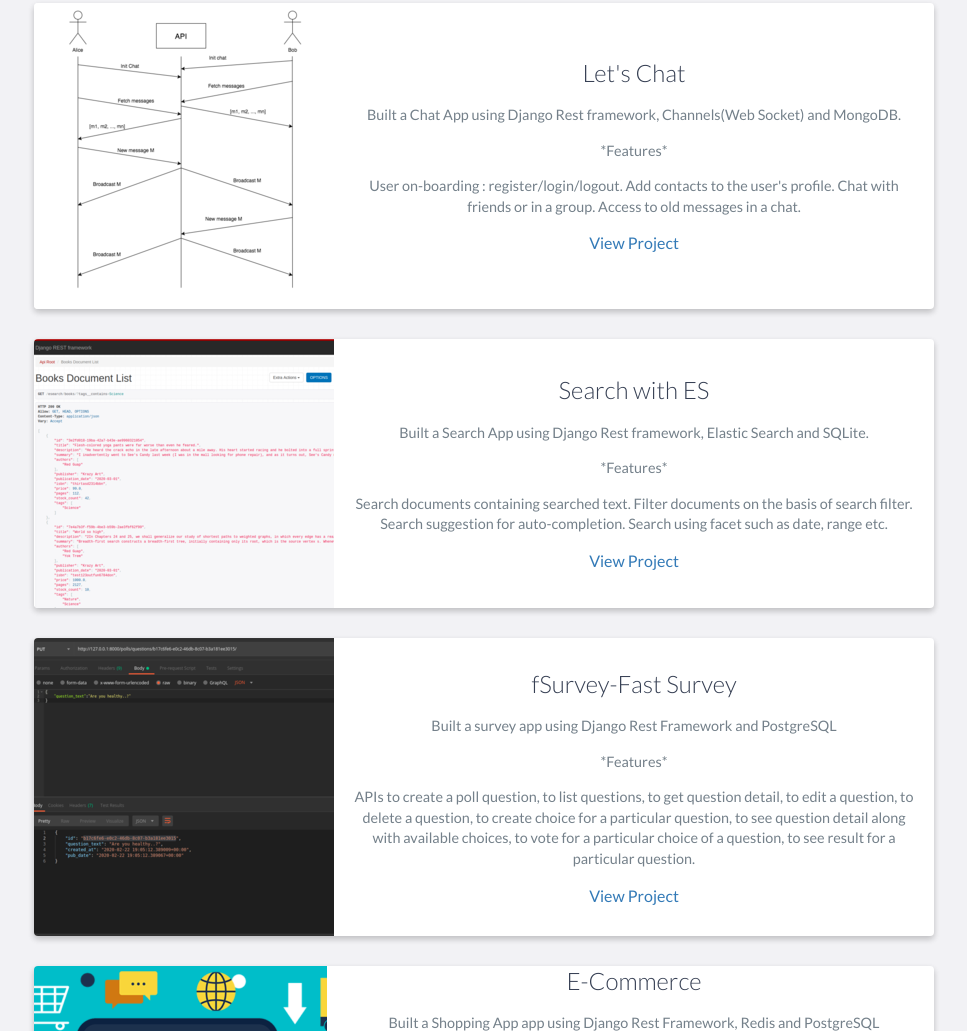
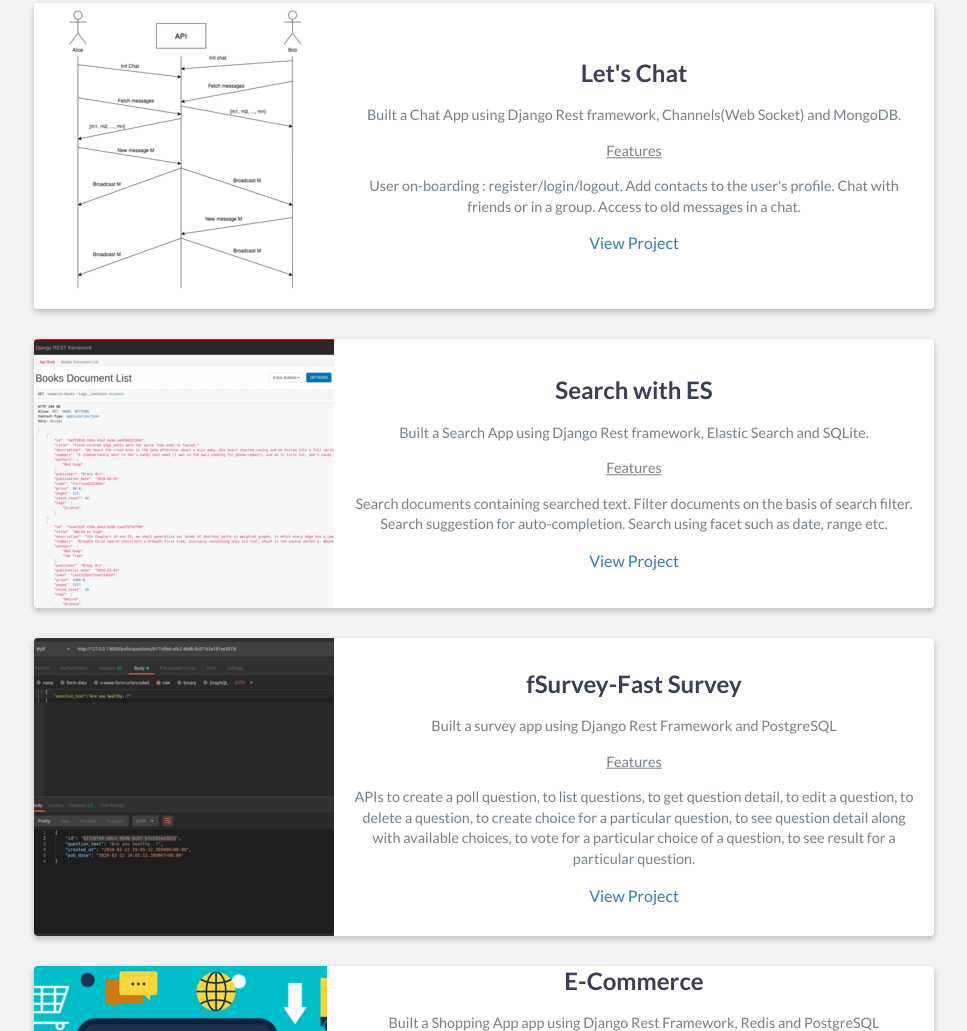
Before and after one commit to ThakurHitesh/ThakurHitesh.github.io, a website: page index.html in a window 1280 px wide. Shown: the part 3309-4340 px from the top of the page, without its empty margins (156-1123 px from the left). Drawn offline with nearby package versions, Linux system fonts and the light colour scheme.

Commit message:
updated styles

```diff
--- a/index.html
+++ b/index.html
@@ -122,7 +122,7 @@
         <h2 class="heading">Experience</h2>
         <div id="experience-timeline">
             <div data-date="August 2019 – Present">
-                <h3>Stones2Milestones Edu Services Pvt. Ltd.</h3>
+                <h3><b>Stones2Milestones Edu Services Pvt. Ltd.</b></h3>
                 <h4>Backend Engineer</h4>
                 <h5>A <a href="https://play.google.com/store/apps/details?id=com.application.freadom&hl=en_IN">mobile</a>/<a href="https://web.getfreadom.com/login">web</a> application <a href="https://getfreadom.com/">Freadom</a> designed to help parents raise happy readers at home.</h5>
                 <p>
@@ -192,9 +192,9 @@
                     </div>
                     <!-- End .project-image -->
                     <div class="project-info">
-                        <h3>Let's Chat</h3>
+                        <h3><b>Let's Chat</b></h3>
                         <p>Built a Chat App using Django Rest framework, Channels(Web Socket) and MongoDB.</p>
-                        <p>*Features*</p>
+                        <p style="text-decoration:underline">Features</p>
                         <p>User on-boarding : register/login/logout.
                         Add contacts to the user's profile.
                         Chat with friends or in a group.
@@ -211,9 +211,9 @@
                     </div>
                     <!-- End .project-image -->
                     <div class="project-info">
-                        <h3>Search with ES</h3>
+                        <h3><b>Search with ES</b></h3>
                         <p>Built a Search App using Django Rest framework, Elastic Search and SQLite.</p>
-                        <p>*Features*</p>
+                        <p style="text-decoration:underline">Features</p>
                         <p>Search documents containing searched text.
                         Filter documents on the basis of search filter.
                         Search suggestion for auto-completion.
@@ -230,9 +230,9 @@
                     </div>
                     <!-- End .project-image -->
                     <div class="project-info">
-                        <h3>fSurvey-Fast Survey</h3>
+                        <h3><b>fSurvey-Fast Survey</b></h3>
                         <p>Built a survey app using Django Rest Framework and PostgreSQL</p>
-                        <p>*Features*</p>
+                        <p style="text-decoration:underline">Features</p>
                         <p>
                             APIs to create a poll question, to list questions, to get question detail,
                             to edit a question, to delete a question, to create choice for a particular question,
@@ -251,9 +251,9 @@
                     </div>
                     <!-- End .project-image -->
                     <div class="project-info">
-                        <h3>E-Commerce</h3>
+                        <h3><b>E-Commerce</b></h3>
                         <p>Built a Shopping App app using Django Rest Framework, Redis and PostgreSQL</p>
-                        <p>*Features*</p>
+                        <p style="text-decoration:underline">Features</p>
                         <p>
                             Three type of user - admin, buyer and seller.
                             User on-boarding : login/logout/register.
@@ -275,9 +275,9 @@
                     </div>
                     <!-- End .project-image -->
                     <div class="project-info">
-                        <h3>Blog Post</h3>
+                        <h3><b>Blog Post</b></h3>
                         <p>Built Blog Application using Django Rest Framework and PostgreSQL</p>
-                        <p>*Features*</p>
+                        <p style="text-decoration:underline">Features</p>
                         <p>
                             Blog application with Django that allows users to create, edit and
                             delete posts.
@@ -295,9 +295,9 @@
                     </div>
                     <!-- End .project-image -->
                     <div class="project-info">
-                        <h3>tNote</h3>
+                        <h3><b>tNote</b></h3>
                         <p>Built Take Note Application using Django Rest Framework and PostgreSQL</p>
-                        <p>*Features*</p>
+                        <p style="text-decoration:underline">Features</p>
                         <p>
                             An application that allows users to create, edit and delete note.
                             User on-boarding : login/logout/register
@@ -316,7 +316,7 @@
                     </div>
                     <!-- End .project-image -->
                     <div class="project-info">
-                        <h3>KYCg</h3>
+                        <h3><b>KYCg</b></h3>
                         <p>Developed a web server for analysis of plant genes</p>
                         <p>Front-end: Designed using HTML5, CSS3, Bootstrap 3, Javascript and AngularJS. Back-end : Designed using PHP.</p>
                         <a href="https://github.com/ThakurHitesh/KYCg-Web-Server">View Project</a>
@@ -331,7 +331,7 @@
                     </div>
                     <!-- End .project-image -->
                     <div class="project-info">
-                        <h3>Re-MAP</h3>
+                        <h3><b>Re-MAP</b></h3>
                         <p>Developed a web server for analysis of regulatory elements and nucleotide sequences</p>
                         <p>
                             Front-end : HTML5, CSS3, Bootstrap 4, Javascript and AngularJS. Back-end : PHP and integrate some python and perl scripts for analysis of inputs.
@@ -348,7 +348,7 @@
                     </div>
                     <!-- End .project-image -->
                     <div class="project-info">
-                        <h3>Machine Learning Projects</h3>
+                        <h3><b>Machine Learning Projects</b></h3>
                         <p>SMS text classification into ham and spam<br/>
                         Predicting the price of used cars Predicting the finish placement -PUBG<br/>
                         Predicting the survival of the Titanic disaster<br/>
```
